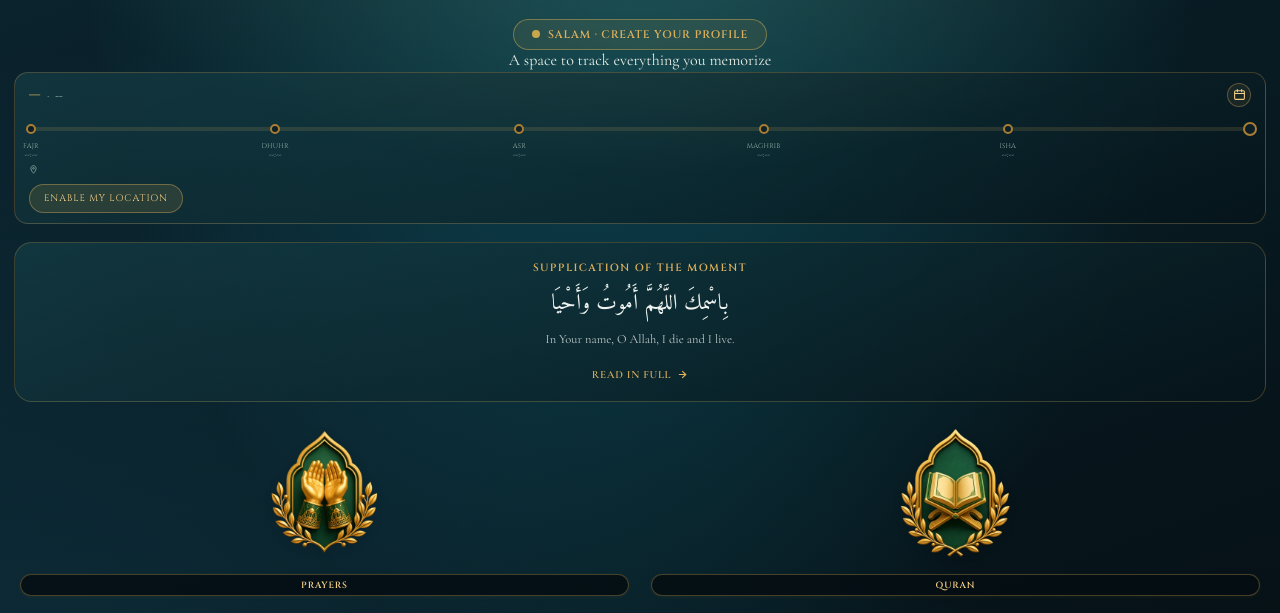
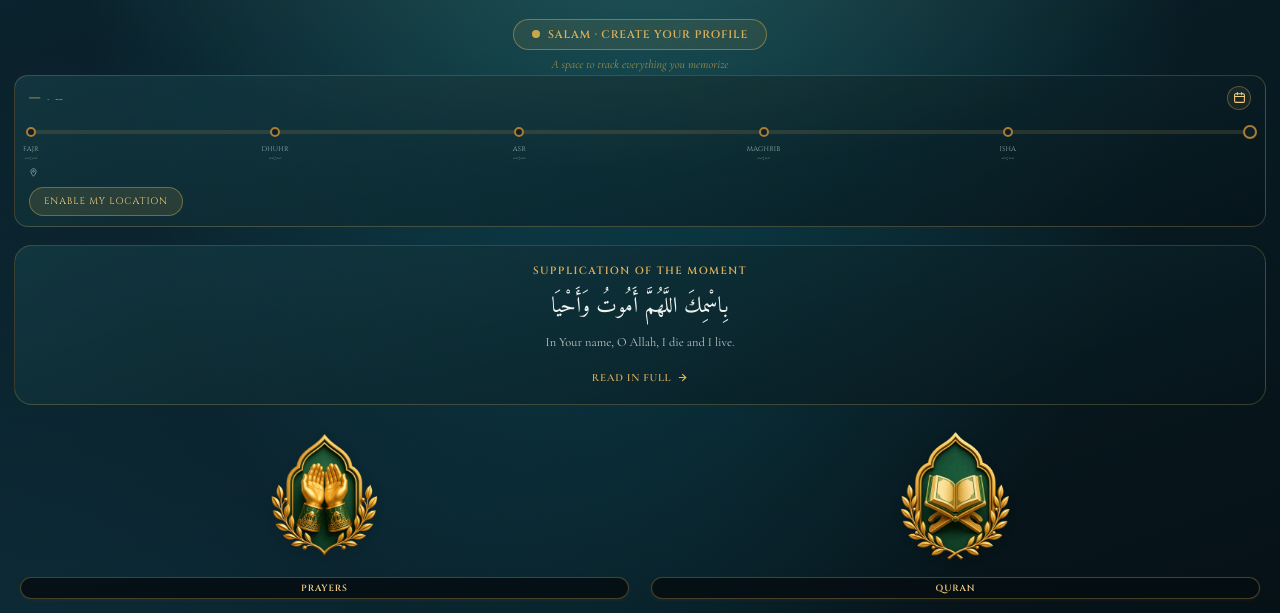
Before and after one commit to deen-tag/Deentag, a plain HTML site: page index.html in a window 1280 px wide. Shown: the part 134-747 px from the top of the page. Drawn offline with nearby package versions, Linux system fonts and the light colour scheme; files whose address does not match are found by name.

Commit message:
Add files via upload

```diff
--- a/css/adult.css
+++ b/css/adult.css
@@ -2557,9 +2557,13 @@
 .resume-reading-arrow { flex-shrink:0; color:var(--gold); }
 
 /* ===== BADGE PROFIL (sous le titre Accueil) ===== */
+.home-greeting-wrap {
+  display:flex; flex-direction:column; align-items:center; gap:6px;
+  margin:14px auto 0; width:max-content; max-width:90vw;
+}
 .home-greeting-btn {
   display:flex; align-items:center; gap:8px;
-  margin:14px auto 0; padding:7px 18px;
+  margin:0; padding:7px 18px;
   border-radius:20px; border:1px solid rgba(var(--gold-rgb),0.5);
   background:rgba(var(--gold-rgb),0.1);
   cursor:pointer; -webkit-tap-highlight-color:transparent;
@@ -2571,11 +2575,18 @@
   width:8px; height:8px; border-radius:50%;
   background:#C9A84C; flex-shrink:0;
 }
-.home-greeting-btn span:last-child {
+#homeGreetingText {
   font-family:'Cinzel',serif; font-size:11px; font-weight:600;
   letter-spacing:0.08em; text-transform:uppercase; color:var(--gold);
   white-space:nowrap;
 }
+.home-greeting-phrase {
+  font-family:'Cormorant Garamond',serif; font-style:italic; font-size:12px;
+  color:rgba(var(--gold-rgb),0.75); text-align:center;
+  max-width:280px; line-height:1.4;
+  display:none;
+}
+.home-greeting-phrase.visible { display:block; }
 
 /* ===== CARTES DE NAVIGATION (accueil) — rangée horizontale swipeable ===== */
 .home-nav-grid {
```
